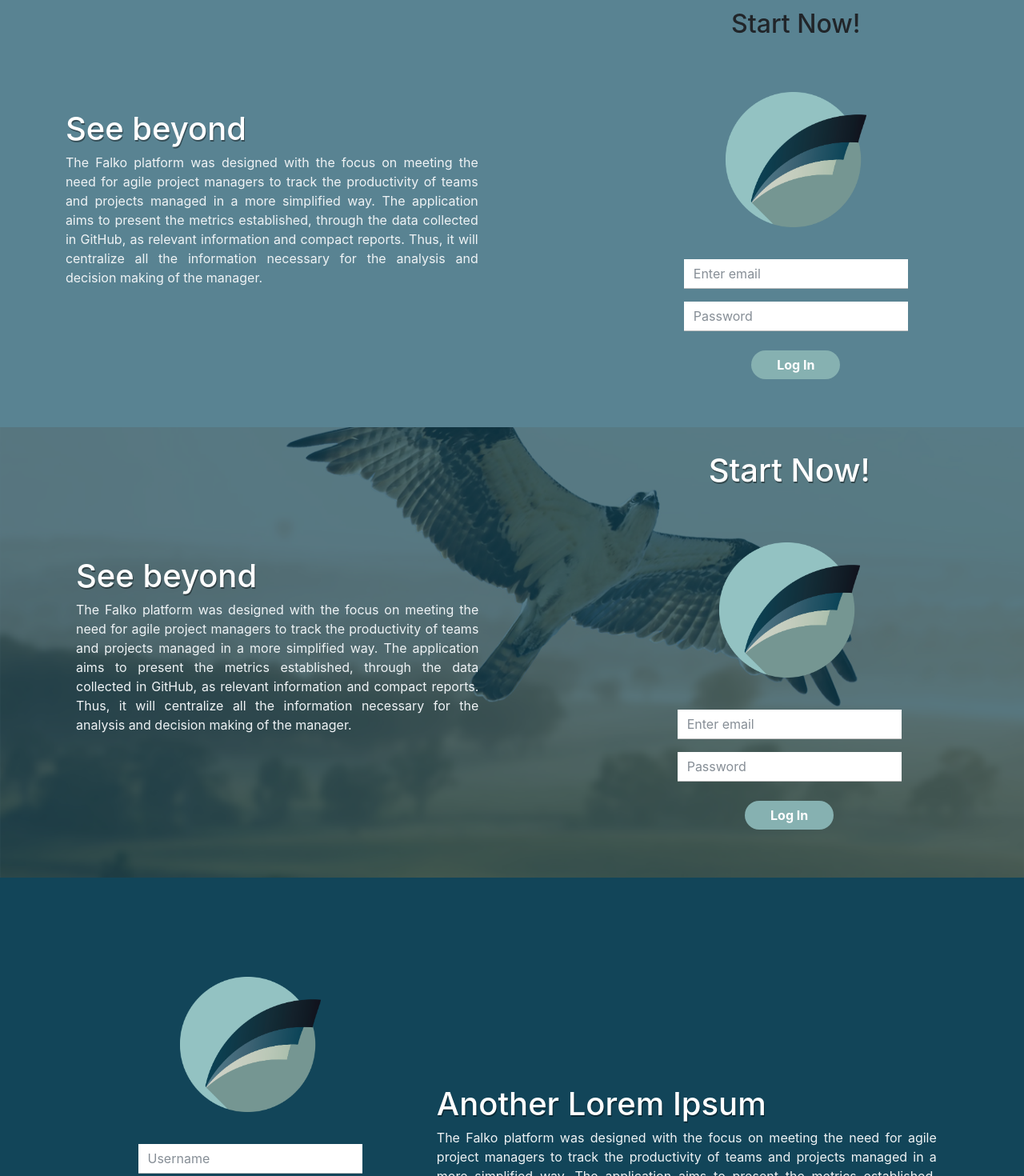
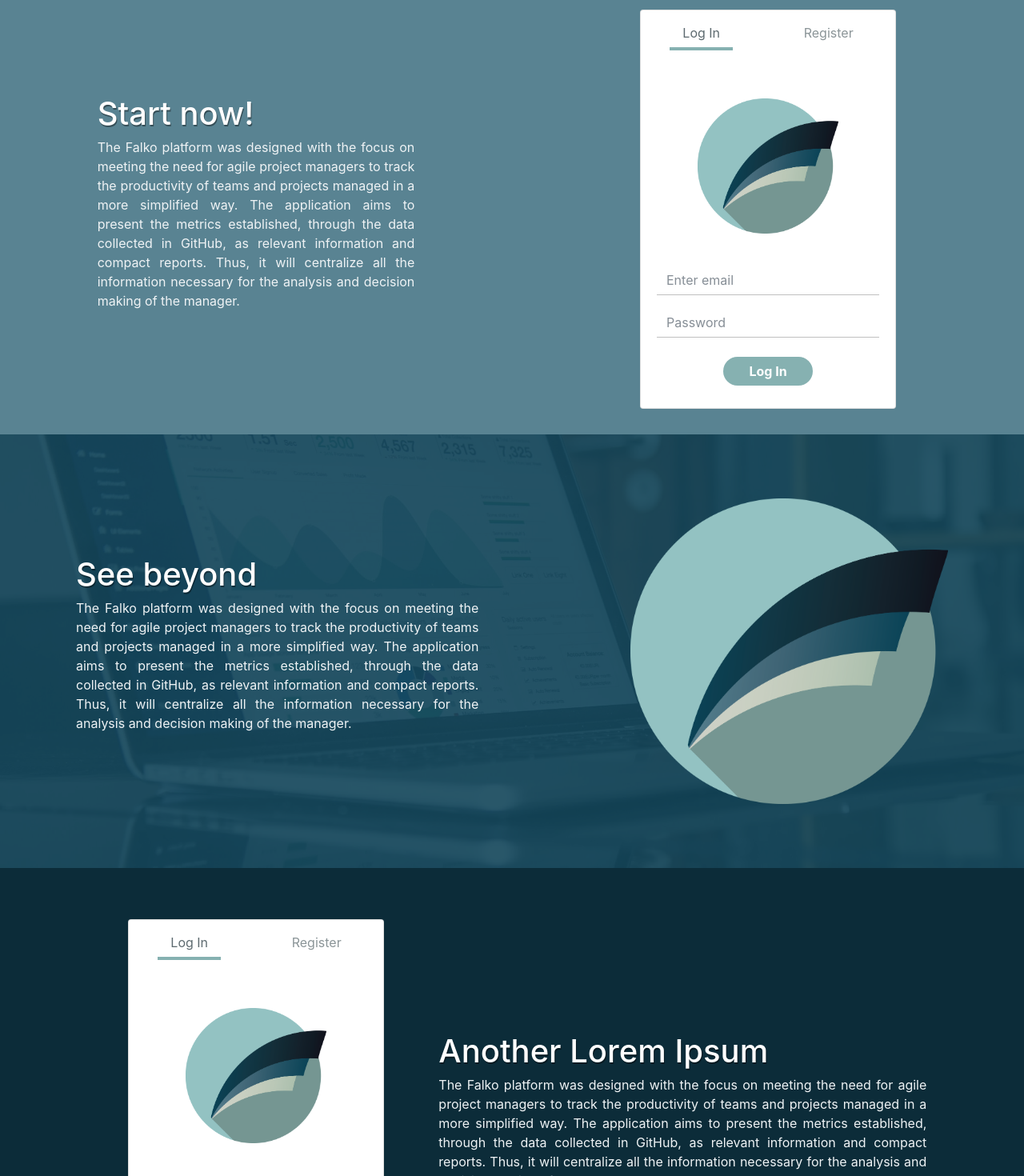
Before and after one commit to falko-org/Falko, a Vue app: page /#/home in a window 1280 px wide. Shown: the part 20-1490 px from the top of the page at 80% size. Built offline with nearby package versions, Linux system fonts and the light colour scheme.

Commit message:
Restyling sections

```diff
--- a/src/components/HomePage.vue
+++ b/src/components/HomePage.vue
@@ -1,29 +1,29 @@
 <template>
   <div>
-    <div  id="sectionBlue">
-      <div class="row justify-content-around center-block">
+    <div class="image-background">
+      <div id="sectionBlue">
+        <div class="row justify-content-around center-block no-margin">
+          <div class="col-md-4 align-self-center">
+            <h1>Start now!</h1>
+            <p class="white-description">
+              The Falko platform was designed with the focus on meeting the need for agile
+              project managers to track the productivity of teams and projects managed in a
+              more simplified way. The application aims to present the metrics established,
+              through the data collected in GitHub, as relevant information and compact
+              reports. Thus, it will centralize all the information necessary for the analysis
+              and decision making of the manager.
+            </p>
+          </div>
 
-        <div class="col-sm-5 align-self-center" id="loginComponent">
-          <h1>See beyond</h1>
-          <p class="white-description">
-            The Falko platform was designed with the focus on meeting the need for agile
-            project managers to track the productivity of teams and projects managed in a
-            more simplified way. The application aims to present the metrics established,
-            through the data collected in GitHub, as relevant information and compact
-            reports. Thus, it will centralize all the information necessary for the analysis
-            and decision making of the manager.
-          </p>
-        </div>
-
-        <div class="col-sm-4" id="loginComponent" align="center">
-          <h2>Start Now!</h2>
-          <login></login>
+          <div class="col-sm-4" id="loginComponent" align="center">
+            <login-register></login-register>
+          </div>
         </div>
       </div>
     </div>
 
       <div class="parallax">
-        <div class="row justify-content-around center-block" id="asdf">
+        <div class="row justify-content-around center-block no-margin" id="sectionParallax">
           <div class="col-sm-5 align-self-center" id="loginComponent">
             <h1>See beyond</h1>
             <p class="white-description">
@@ -36,19 +36,17 @@
             </p>
           </div>
 
-          <div class="col-sm-4" id="loginComponent" align="center">
-            <h1>Start Now!</h1>
-            <login></login>
+          <div class="col-sm-4 align-self-center" align="center">
+            <img src="../assets/logo.png" class="img-fluid" width="500em" alt="Falko" id="falkoLogo" />
           </div>
         </div>
       </div>
 
-    <div class="" id="sectionLight">
-      <div class="row justify-content-center">
+    <div class="" id="sectionDark">
+      <div class="row justify-content-center no-margin">
         <div class="col-sm-4" align="center" id="registerComponent">
-          <register></register>
+          <login-register></login-register>
         </div>
-
 
         <div class="col-sm-6 align-self-center">
           <h1>Another Lorem Ipsum</h1>
@@ -68,13 +66,11 @@
 </template>
 
 <script>
-import Login from './Login.vue'
-import Register from './Register.vue'
+import LoginRegister from './LoginRegister.vue'
 
 export default {
   components: {
-    'login': Login,
-    'register': Register
+    'login-register': LoginRegister
   },
 
   data () {
@@ -86,19 +82,16 @@ export default {
 </script>
 
 <style scoped>
-
 h1 {
   color: white;
   text-shadow: 1px 2px rgba(0, 0, 0, 0.4);
 }
 
 .parallax {
-    /* The image used */
-    background-image: url("../assets/fk.jpg");
+    background-image: url("../assets/computer.jpg");
+    height: auto;
 
-    /* Set a specific height */
-    height: auto;
-    /* Create the parallax scrolling effect */
+    /* Parallax scrolling effect */
     background-attachment: fixed;
     background-position: center;
     background-repeat: no-repeat;
@@ -111,11 +104,12 @@ h1 {
   text-align: justify;
 }
 
-#asdf {
+.no-margin {
   margin: 0;
-  width: 100%;
-  height: 100%;
-  background-color: rgba(18, 69, 89, 0.7);
+}
+
+#falkoLogo {
+  margin: 5em 0;
 }
 
 #falkoDescription {
@@ -132,11 +126,24 @@ h1 {
   padding-bottom: 4em;
 }
 
+#sectionParallax {
+  margin: 0;
+  width: 100%;
+  height: 100%;
+  background-color: rgba(18, 69, 89, 0.9);
+}
+
 #sectionBlue {
   background-color: #598392;
+  background-color: rgba(89, 131, 146, 1);
+
+  background-attachment: fixed;
+  background-position: center;
+  background-repeat: no-repeat;
+  background-size: cover;
 }
 
-#sectionLight {
-  background-color: #124559;
+#sectionDark {
+  background-color: #0C2C39;
 }
 </style>
--- a/src/components/LoginRegister.vue
+++ b/src/components/LoginRegister.vue
@@ -1,6 +1,6 @@
 <template>
   <div class="card" id="loginRegisterComponent">
-    <ul class="nav mb-3 justify-content-around" id="pills-tab" role="tablist">
+    <ul class="nav justify-content-around" id="pills-tab" role="tablist">
       <li class="nav-item">
         <a class="nav-link active" id="pills-home-tab" data-toggle="pill" href="#pills-home" role="tab" aria-controls="pills-home" aria-expanded="true">Log In</a>
       </li>
@@ -32,6 +32,10 @@ export default {
 </script>
 
 <style>
+#pills-tab {
+  margin: 0;
+}
+
 #loginRegisterComponent {
   max-width: 20em;
 }
```
Also changed, not shown: src/assets/computer.jpg (added), src/assets/fk.jpg (deleted).
